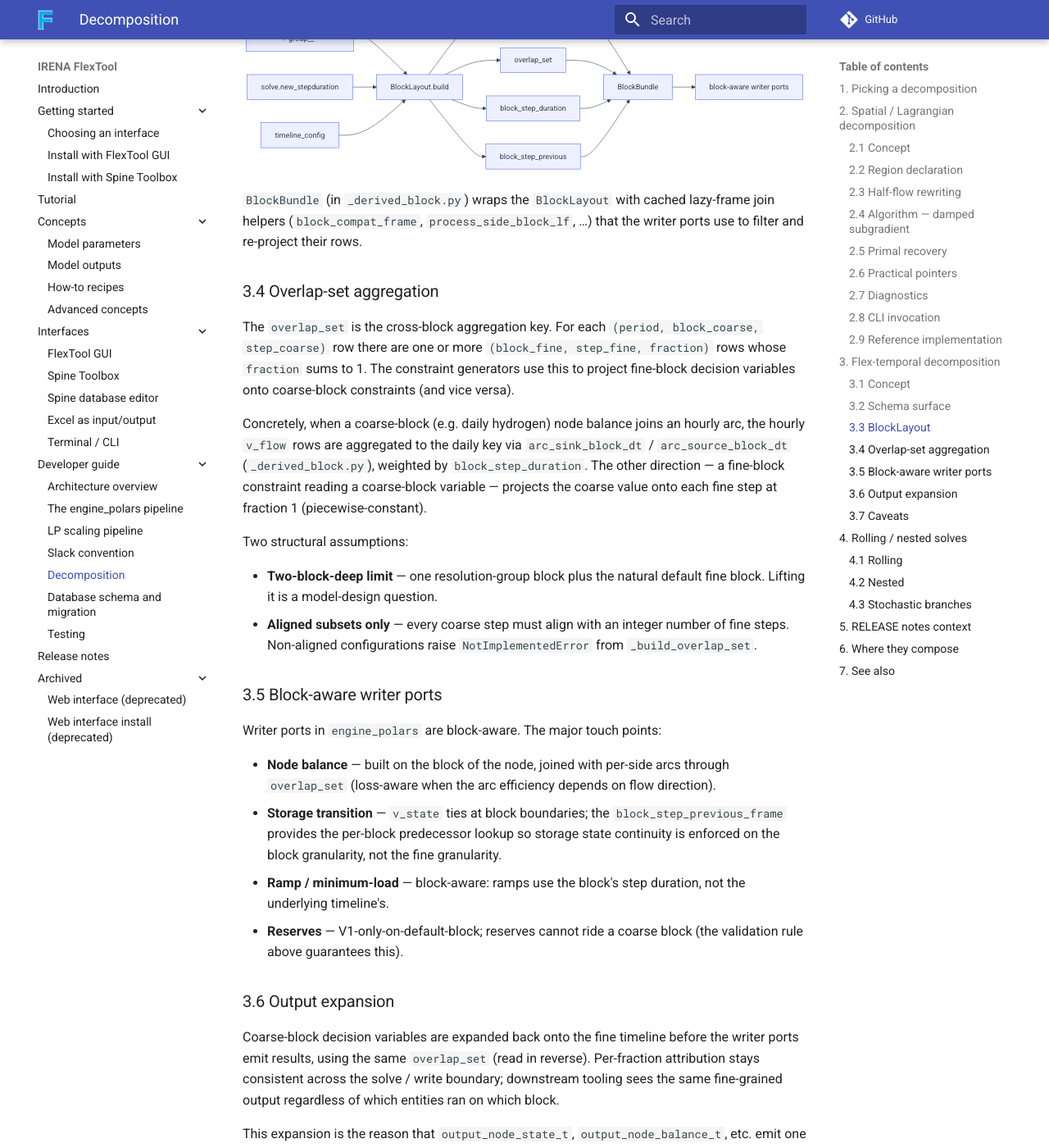
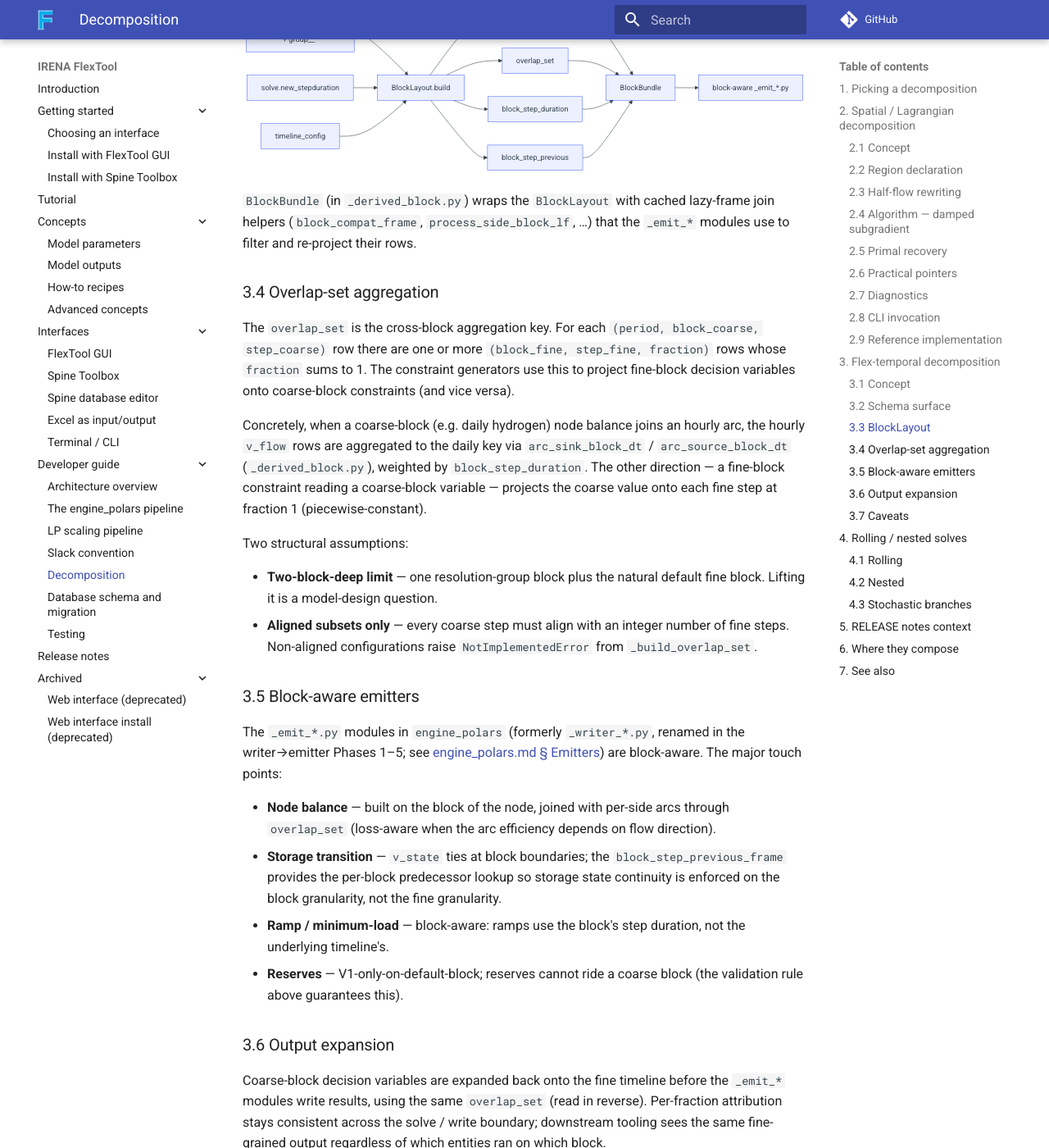
Before and after one commit to irena-flextool/flextool, an MkDocs documentation site: the page built from docs/dev/decomposition.md, in a window 1280 px wide and 1400 px high, scrolled down 8274 px. Shown: the whole window at 82% size. Built offline with MkDocs 1.6.1 and Material for MkDocs 9.7.7, drawn with Linux system fonts in a browser that asks for light colours; comment, search, counter and statistics services are not loaded; some of the changed text lies outside the part shown.

Commit message:
docs/dev/decomposition.md: rename 'writer ports' to '_emit_* modules'
After the writer→emitter rename (Phases 1-5), every reference to
'writer ports' in this doc is stale terminology. Update all eight
occurrences (section 3 + the version-history bullets + the
composition matrix). Add cross-link to the engine_polars.md
'Emitters' section.

No semantic changes — Lagrangian / flex-temporal / rolling / nested
narrative was already accurate. CLI invocation in 2.8 covers
--decomposition lagrangian on the native coordinator; module paths
in 2.9 verified against current tree.

````diff
--- a/docs/dev/decomposition.md
+++ b/docs/dev/decomposition.md
@@ -265,7 +265,7 @@ the LP's constraints.
 
 This is structurally different from the Lagrangian path: there is one
 LP, one HiGHS run, no outer loop. The decomposition lives in the LP
-*structure* (which `(entity, block)` rows the writer ports emit).
+*structure* (which `(entity, block)` rows the `_emit_*` modules produce).
 
 ### 3.2 Schema surface
 
@@ -317,12 +317,12 @@ flowchart LR
     B --> G[block_step_duration]
     B --> H[block_step_previous]
     E & F & G & H --> I[BlockBundle]
-    I --> J[block-aware writer ports]
+    I --> J[block-aware _emit_*.py]
 ```
 
 `BlockBundle` (in `_derived_block.py`) wraps the `BlockLayout` with
 cached lazy-frame join helpers (`block_compat_frame`,
-`process_side_block_lf`, …) that the writer ports use to filter and
+`process_side_block_lf`, …) that the `_emit_*` modules use to filter and
 re-project their rows.
 
 ### 3.4 Overlap-set aggregation
@@ -349,10 +349,12 @@ Two structural assumptions:
   integer number of fine steps. Non-aligned configurations raise
   `NotImplementedError` from `_build_overlap_set`.
 
-### 3.5 Block-aware writer ports
+### 3.5 Block-aware emitters
 
-Writer ports in `engine_polars` are block-aware. The major touch
-points:
+The `_emit_*.py` modules in `engine_polars` (formerly `_writer_*.py`,
+renamed in the writer→emitter Phases 1–5; see
+[engine_polars.md § Emitters](engine_polars.md#emitters-formerly-writer-ports))
+are block-aware. The major touch points:
 
 - **Node balance** — built on the block of the node, joined with
   per-side arcs through `overlap_set` (loss-aware when the arc
@@ -369,7 +371,7 @@ points:
 ### 3.6 Output expansion
 
 Coarse-block decision variables are expanded back onto the fine
-timeline before the writer ports emit results, using the same
+timeline before the `_emit_*` modules write results, using the same
 `overlap_set` (read in reverse). Per-fraction attribution stays
 consistent across the solve / write boundary; downstream tooling sees
 the same fine-grained output regardless of which entities ran on
@@ -484,7 +486,7 @@ features. Quick map (full text in
 - **3.29.0** — Flex-temporal decomposition lands. `v50` migration
   moves `new_stepduration` from `timeset` to `solve`. `v51` adds
   group-level `new_stepduration` + `decomposition_method`.
-- **3.30.0–3.32.0** — Block-aware writer ports complete; output
+- **3.30.0–3.32.0** — Block-aware emitters complete (then known as writer ports); output
   expansion stabilises.
 - **3.33.0** — `--decomposition lagrangian` rewired onto the polars
   coordinator (`engine_polars._lagrangian`).
@@ -493,7 +495,7 @@ features. Quick map (full text in
 
 | Combination | Supported | Notes |
 |---|---|---|
-| Lagrangian + flex-temporal | Yes | Each region's `build_flextool` runs through the block-aware writer ports unchanged. |
+| Lagrangian + flex-temporal | Yes | Each region's `build_flextool` runs through the block-aware `_emit_*` modules unchanged. |
 | Lagrangian + rolling | No | One Lagrangian solve is the unit of work for the outer rolling loop. Not currently wired and not on the roadmap; would require per-roll dual warm-start. |
 | Lagrangian + nested | Partial | The outer (parent) solve can be Lagrangian, but the parent's handoff to children does not currently propagate per-region state. Treat as untested. |
 | Flex-temporal + rolling | Yes | The rolling jump is on the fine timeline; coarse blocks honour the jump boundary inside each window. |
````
